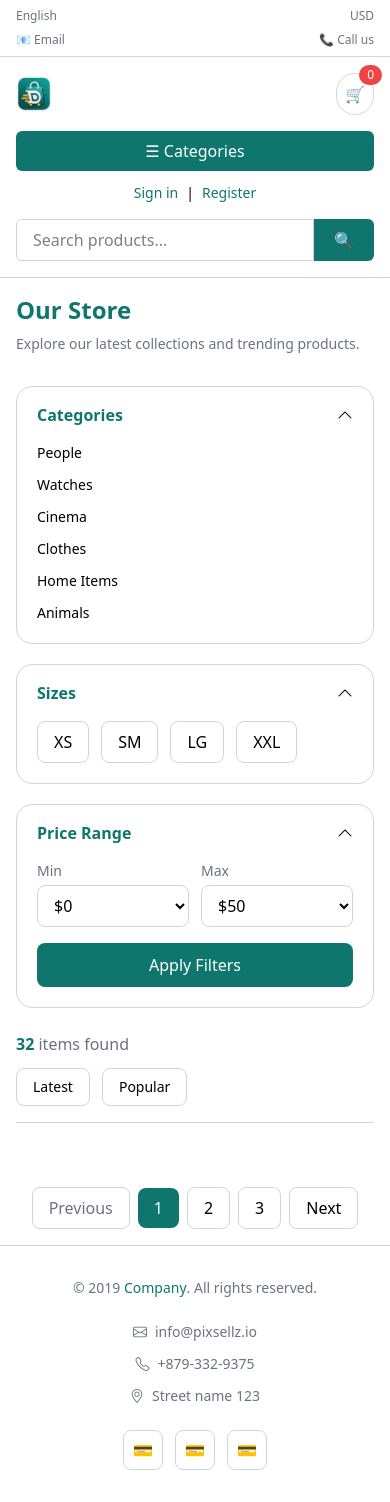
After one commit to EslamKamel89/Djangify, a Django app: page /store/ in a window 390 px wide. The commit adds this page. Run offline with Django 5.2, Linux system fonts and the light colour scheme; data that the repository does not hold is empty; some libraries are stand-ins or nearby versions.

Commit message:
feat(storefront): build responsive store pages, reusable product filters, and modernized homepage hero section

```diff
--- /dev/null
+++ b/store/templates/store/index.html
@@ -0,0 +1,109 @@
+<!--prettier-ignore-->
+{% extends 'base.html' %}
+{% load static %}
+
+{% block title %} Store {% endblock %}
+
+{% block content %}
+
+<!-- Page Header -->
+<section class="">
+  <div class="max-w-7xl mx-auto px-4 py-4">
+    <div class="flex flex-col gap-2">
+      <h1 class="text-2xl md:text-3xl font-bold text-primary">Our Store</h1>
+
+      <p class="text-muted text-sm md:text-base">
+        Explore our latest collections and trending products.
+      </p>
+    </div>
+  </div>
+</section>
+
+<!-- Store Content -->
+<section class="py-4 bg-white">
+  <div class="max-w-7xl mx-auto px-4">
+    <div class="grid grid-cols-1 md:grid-cols-12 gap-6 lg:gap-8">
+      <!-- Sidebar -->
+      <aside class="md:col-span-4 lg:col-span-3">
+        <div class="space-y-5">
+          <!-- Categories-->
+          {% include 'store/partials/categories.html' %}
+          <!-- Sizes -->
+          {% include 'store/partials/sizes.html' %}
+          <!-- Price -->
+          {% include 'store/partials/prices.html' %}
+        </div>
+      </aside>
+
+      <!-- Products -->
+      <main class="md:col-span-8 lg:col-span-9">
+        <!-- Top -->
+        <div
+          class="flex flex-col sm:flex-row sm:items-center sm:justify-between gap-3 border-b border-neutral pb-4 mb-6"
+        >
+          <p class="text-muted">
+            <span class="font-semibold text-primary">32</span>
+            items found
+          </p>
+
+          <div class="flex items-center gap-3">
+            <button
+              class="border border-neutral rounded-lg px-4 py-2 text-sm hover:border-primary transition"
+            >
+              Latest
+            </button>
+
+            <button
+              class="border border-neutral rounded-lg px-4 py-2 text-sm hover:border-primary transition"
+            >
+              Popular
+            </button>
+          </div>
+        </div>
+
+        <!-- Products Grid -->
+        <div class="grid grid-cols-2 lg:grid-cols-3 gap-4 md:gap-6">
+          <!--prettier-ignore-->
+          {% for product in products %}
+          {% include 'store/partials/product_card.html'%}
+          {% endfor %}
+        </div>
+
+        <!-- Pagination -->
+        <div class="mt-10 flex justify-center">
+          <div class="flex items-center gap-2">
+            <button
+              class="px-4 py-2 border border-neutral rounded-lg text-muted cursor-not-allowed"
+            >
+              Previous
+            </button>
+
+            <button class="px-4 py-2 rounded-lg bg-primary text-white">
+              1
+            </button>
+
+            <button
+              class="px-4 py-2 border border-neutral rounded-lg hover:border-primary transition"
+            >
+              2
+            </button>
+
+            <button
+              class="px-4 py-2 border border-neutral rounded-lg hover:border-primary transition"
+            >
+              3
+            </button>
+
+            <button
+              class="px-4 py-2 border border-neutral rounded-lg hover:border-primary transition"
+            >
+              Next
+            </button>
+          </div>
+        </div>
+      </main>
+    </div>
+  </div>
+</section>
+
+{% endblock %}
--- /dev/null
+++ b/store/templates/store/partials/categories.html
@@ -0,0 +1,32 @@
+<div
+  x-data="{open:true}"
+  class="border border-neutral rounded-2xl overflow-hidden bg-white"
+>
+  <button
+    @click="open = !open"
+    class="w-full px-5 py-4 flex justify-between items-center"
+  >
+    <h3 class="font-semibold text-primary">Categories</h3>
+
+    <i
+      class="bi bi-chevron-down transition"
+      :class="open ? 'rotate-180' : ''"
+    ></i>
+  </button>
+
+  <div x-show="open" x-transition class="px-5 pb-5">
+    <div class="space-y-3 text-sm">
+      <a href="#" class="block hover:text-primary transition"> People </a>
+
+      <a href="#" class="block hover:text-primary transition"> Watches </a>
+
+      <a href="#" class="block hover:text-primary transition"> Cinema </a>
+
+      <a href="#" class="block hover:text-primary transition"> Clothes </a>
+
+      <a href="#" class="block hover:text-primary transition"> Home Items </a>
+
+      <a href="#" class="block hover:text-primary transition"> Animals </a>
+    </div>
+  </div>
+</div>
--- /dev/null
+++ b/store/templates/store/partials/prices.html
@@ -0,0 +1,52 @@
+<div
+  x-data="{open:true}"
+  class="border border-neutral rounded-2xl overflow-hidden bg-white"
+>
+  <button
+    @click="open = !open"
+    class="w-full px-5 py-4 flex justify-between items-center"
+  >
+    <h3 class="font-semibold text-primary">Price Range</h3>
+
+    <i
+      class="bi bi-chevron-down transition"
+      :class="open ? 'rotate-180' : ''"
+    ></i>
+  </button>
+
+  <div x-show="open" x-transition class="px-5 pb-5">
+    <div class="grid grid-cols-2 gap-3 mb-4">
+      <div>
+        <label class="text-sm text-muted mb-1 block">Min</label>
+
+        <select
+          class="w-full border border-neutral rounded-lg px-3 py-2 focus:outline-none focus:border-primary"
+        >
+          <option>$0</option>
+          <option>$50</option>
+          <option>$100</option>
+          <option>$150</option>
+        </select>
+      </div>
+
+      <div>
+        <label class="text-sm text-muted mb-1 block">Max</label>
+
+        <select
+          class="w-full border border-neutral rounded-lg px-3 py-2 focus:outline-none focus:border-primary"
+        >
+          <option>$50</option>
+          <option>$100</option>
+          <option>$500</option>
+          <option>$1000+</option>
+        </select>
+      </div>
+    </div>
+
+    <button
+      class="w-full bg-primary text-white py-2.5 rounded-lg hover:opacity-90 transition"
+    >
+      Apply Filters
+    </button>
+  </div>
+</div>
--- /dev/null
+++ b/store/templates/store/partials/sizes.html
@@ -0,0 +1,48 @@
+<div
+  x-data="{open:true}"
+  class="border border-neutral rounded-2xl overflow-hidden bg-white"
+>
+  <button
+    @click="open = !open"
+    class="w-full px-5 py-4 flex justify-between items-center"
+  >
+    <h3 class="font-semibold text-primary">Sizes</h3>
+
+    <i
+      class="bi bi-chevron-down transition"
+      :class="open ? 'rotate-180' : ''"
+    ></i>
+  </button>
+
+  <div x-show="open" x-transition class="px-5 pb-5">
+    <div class="flex flex-wrap gap-3">
+      <label
+        class="cursor-pointer border border-neutral rounded-lg px-4 py-2 hover:border-primary transition"
+      >
+        <input type="checkbox" class="hidden" />
+        XS
+      </label>
+
+      <label
+        class="cursor-pointer border border-neutral rounded-lg px-4 py-2 hover:border-primary transition"
+      >
+        <input type="checkbox" class="hidden" />
+        SM
+      </label>
+
+      <label
+        class="cursor-pointer border border-neutral rounded-lg px-4 py-2 hover:border-primary transition"
+      >
+        <input type="checkbox" class="hidden" />
+        LG
+      </label>
+
+      <label
+        class="cursor-pointer border border-neutral rounded-lg px-4 py-2 hover:border-primary transition"
+      >
+        <input type="checkbox" class="hidden" />
+        XXL
+      </label>
+    </div>
+  </div>
+</div>
--- a/templates/partials/header.html
+++ b/templates/partials/header.html
@@ -1,3 +1,5 @@
+{% load static %}
+
 <header class="border-b border-neutral bg-white">
   <div class="max-w-7xl mx-auto px-4">
     <!-- Top Bar (Mobile + Desktop) -->
@@ -22,3 +24,92 @@
     </div>
   </div>
 </header>
+<section class="border-b border-neutral bg-white">
+  <div
+    class="max-w-7xl mx-auto px-4 py-4 flex flex-col md:flex-row md:items-center gap-4"
+  >
+    <!-- Top Row (Mobile Layout) -->
+    <div class="flex items-center justify-between w-full md:w-auto">
+      <!-- Logo -->
+      <a href="/" class="flex items-center shrink-0">
+        <img src="{% static 'images/logo.png' %}" class="h-9 md:h-10" />
+      </a>
+
+      <!-- Cart -->
+      <div class="relative md:hidden">
+        <div class="border border-neutral rounded-full p-2">🛒</div>
+        <span
+          class="absolute -top-2 -right-2 bg-error text-white text-xs px-2 py-0.5 rounded-full"
+        >
+          0
+        </span>
+      </div>
+    </div>
+
+    <!-- Categories + Auth -->
+    <div class="flex flex-wrap items-center gap-3 w-full md:w-auto">
+      <!-- Category -->
+      <div x-data="{open:false}" class="relative w-full sm:w-auto">
+        <button
+          @click="open = !open"
+          class="w-full sm:w-auto bg-primary text-white px-4 py-2 rounded-md flex items-center justify-center gap-2"
+        >
+          ☰ Categories
+        </button>
+
+        <div
+          x-show="open"
+          x-transition
+          @click.outside="open=false"
+          class="absolute z-50 mt-2 w-full sm:w-64 bg-white border border-neutral rounded-lg shadow-lg overflow-hidden"
+        >
+          {% for category in all_categories %}
+          <a href="#" class="block px-4 py-2 hover:bg-neutral"
+            >{{category.name}}</a
+          >
+          {% endfor %}
+        </div>
+      </div>
+
+      <!-- Auth -->
+      <div class="flex md:hidden justify-center w-full sm:w-auto text-sm">
+        <a href="#" class="text-primary">Sign in</a>
+        <span class="mx-2">|</span>
+        <a href="#" class="text-primary">Register</a>
+      </div>
+    </div>
+
+    <!-- Search -->
+    <form class="w-full md:flex-1 flex">
+      <input
+        type="text"
+        placeholder="Search products..."
+        class="flex-1 border border-neutral px-4 py-2 rounded-l-md focus:outline-none focus:border-primary"
+      />
+      <button class="bg-primary text-white px-5 rounded-r-md">🔍</button>
+    </form>
+
+    <!-- Desktop Cart -->
+    <div class="hidden md:flex items-center gap-6">
+      <!-- User -->
+      <div class="text-sm text-right">
+        <p class="text-muted text-xs">Welcome guest</p>
+        <div class="w-fit">
+          <a href="#" class="text-primary">Sign in</a>
+          <span class="mx-1">|</span>
+          <a href="#" class="text-primary">Register</a>
+        </div>
+      </div>
+
+      <!-- Cart -->
+      <div class="relative">
+        <div class="border border-neutral rounded-full p-2">🛒</div>
+        <span
+          class="absolute -top-2 -right-2 bg-error text-white text-xs px-2 py-0.5 rounded-full"
+        >
+          0
+        </span>
+      </div>
+    </div>
+  </div>
+</section>
```
Also changed, not shown: store/templates/store/partials/product_card.html (added, +33 -0 lines), templates/home.html (+108 -100 lines), static/images/banners/1.jpg (deleted), static/images/banners/1.png (added).
